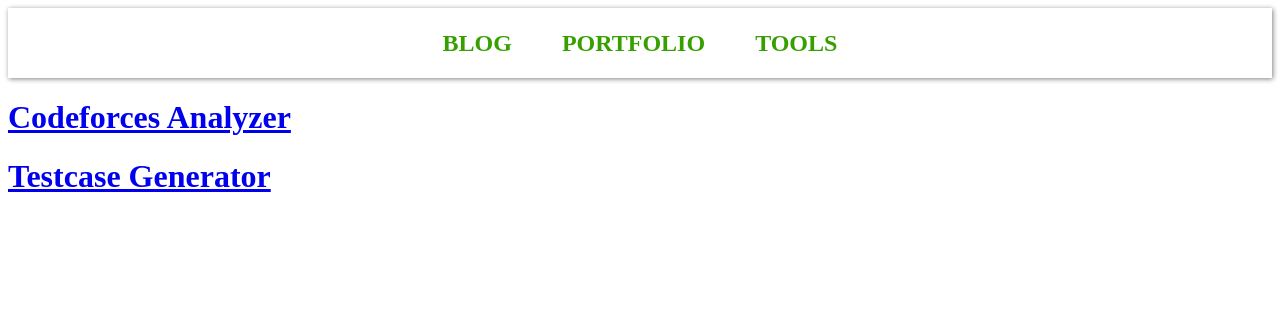
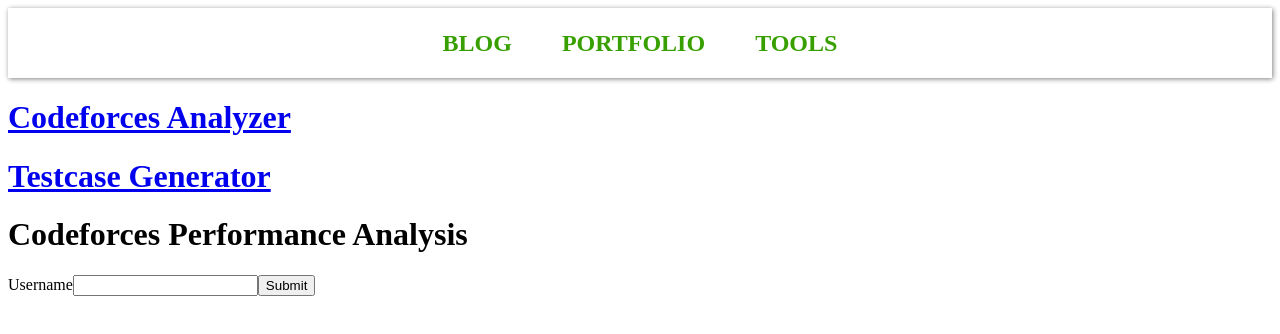
Before and after one commit to laveesingh/frontolio, a React (Create React App) app: page /tools/cfanalyzer in a window 1280 px wide. Shown: the top 334 px of the page. Built offline with nearby package versions, Linux system fonts and the light colour scheme.

Commit message:
added CFanalyzer tool section
not yet working though

```diff
--- /dev/null
+++ b/src/components/CFanalyzer.js
@@ -0,0 +1,27 @@
+import React from 'react'
+
+export default class CFanalyzer extends React.Component {
+
+  state = {
+    username: ''
+  }
+
+  handleSubmit = e => {
+    e.preventDefault()
+    console.log('submitting:', this.state.username)
+  }
+
+  render() {
+    return (
+      <div>
+        <form onSubmit={this.handleSubmit}>
+          <h1>Codeforces Performance Analysis</h1>
+          <label>Username</label>
+          <input type='text' id='username' value={this.state.username}
+            onChange={e => this.setState({ username: e.target.value })} />
+          <input type='submit' onClick={this.handleSubmit} />
+        </form>
+      </div>
+    )
+  }
+}
--- a/src/components/Tools.js
+++ b/src/components/Tools.js
@@ -1,5 +1,6 @@
 import React from 'react'
-import { Link } from 'react-router-dom'
+import { Link, Route } from 'react-router-dom'
+import CFanalyzer from './CFanalyzer'
 
 const Tools = props => {
   const toolsList = [
@@ -11,6 +12,7 @@
       {toolsList.map( tool => (
         <h1 key={tool.name}><Link to={tool.link}>{tool.name}</Link></h1>
       ))}
+      <Route path='/tools/cfanalyzer' render={props => <CFanalyzer {...props} />} />
     </div>
   )
 }
```
